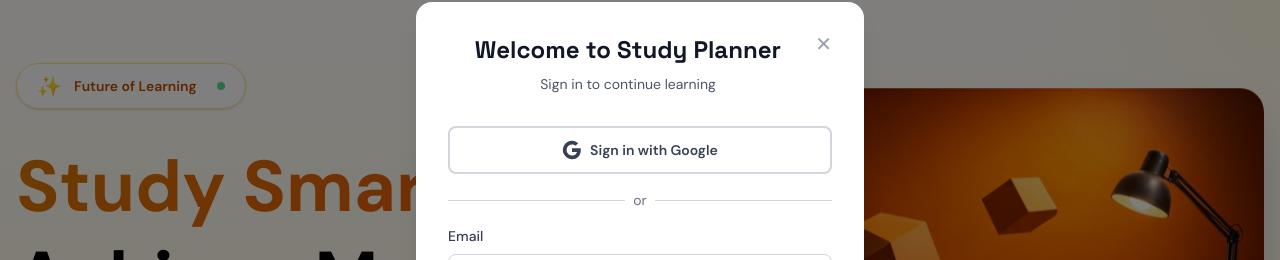
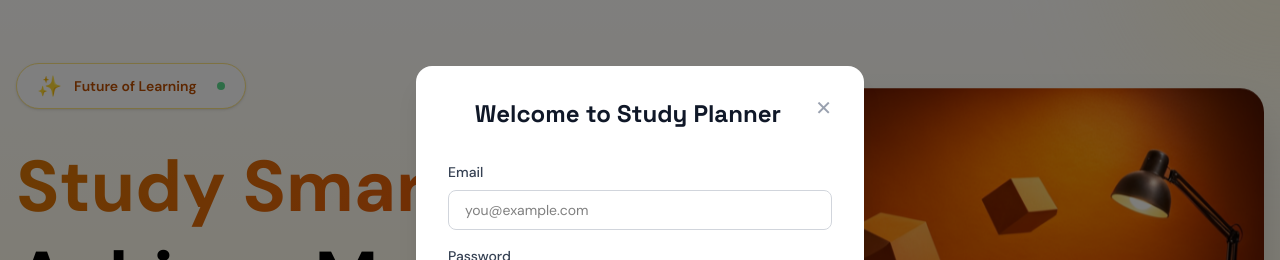
Before and after one commit to tinethkaveesha/Study-Planner, a React (Vite) app: page / in a window 1280 px wide. Both pictures are taken after a click on the button "Sign In". Shown: the part 130-390 px from the top of the page. Built offline with nearby package versions, Linux system fonts and the light colour scheme; no server answers.

Commit message:
first commit

```diff
--- a/src/components/AuthModal.jsx
+++ b/src/components/AuthModal.jsx
@@ -15,7 +15,6 @@
     const [loading, setLoading] = useState(false);
     const [error, setError] = useState("");
     const navigate = useNavigate();
-    const googleProvider = new GoogleAuthProvider();
 
     const handleChange = (e) => {
         setFormData({ ...formData, [e.target.name]: e.target.value });
@@ -87,49 +86,6 @@
         }
     };
 
-    const handleGoogleSignIn = async () => {
-        setLoading(true);
-        setError("");
-        try {
-            const result = await signInWithPopup(auth, googleProvider);
-            const user = result.user;
-
-            // Prevent admin from using Google Sign-In
-            if (user.email === ADMIN_EMAIL) {
-                setError("Admin account cannot use Google Sign-In. Please use email/password.");
-                setLoading(false);
-                return;
-            }
-
-            await setDoc(doc(db, "users", user.uid), {
-                name: user.displayName || "User",
-                email: user.email,
-                photoURL: user.photoURL || null,
-                createdAt: new Date(),
-                subscriptionPlan: null,
-            }, { merge: true });
-
-            // Initialize user data if new user (will overwrite if user already has data)
-            try {
-                await initializeUserData(user.uid, {
-                    name: user.displayName || "User",
-                    email: user.email,
-                });
-            } catch (err) {
-                // User data may already exist, which is fine
-                console.log("User data already initialized");
-            }
-
-            setFormData({ email: "", password: "", name: "", confirm: "" });
-            onClose();
-            navigate("/profile");
-            setLoading(false);
-        } catch (err) {
-            setError(err.message);
-            setLoading(false);
-        }
-    };
-
     if (!isOpen) return null;
 
     return (
@@ -148,32 +104,9 @@
                         <h2 className="text-xl sm:text-2xl font-bold text-gray-900 mb-1 sm:mb-2">
                             {isLogin ? "Welcome to Study Planner" : "Create Your Account"}
                         </h2>
-                        <p className="text-gray-600 text-xs sm:text-sm">
-                            {isLogin ? "Sign in to continue learning" : "Join thousands of students"}
-                        </p>
                     </div>
 
                     {error && <div className="mb-4 p-2 sm:p-3 bg-red-100 text-red-700 rounded-lg text-xs sm:text-sm">{error}</div>}
-
-                    <button
-                        onClick={handleGoogleSignIn}
-                        disabled={loading}
-                        className="w-full py-2 sm:py-3 mb-4 bg-white border-2 border-gray-300 text-gray-700 font-semibold rounded-lg hover:bg-gray-50 transition-all disabled:opacity-50 flex items-center justify-center gap-2 text-xs sm:text-sm min-h-10 sm:min-h-11"
-                    >
-                        <svg className="w-4 sm:w-5 h-4 sm:h-5" viewBox="0 0 24 24">
-                            <path fill="currentColor" d="M22.56 12.25c0-.78-.07-1.53-.2-2.25H12v4.26h5.92c-.26 1.37-1.04 2.53-2.21 3.31v2.77h3.57c2.08-1.92 3.28-4.74 3.28-8.09z"/>
-                            <path fill="currentColor" d="M12 23c2.97 0 5.46-.98 7.28-2.66l-3.57-2.77c-.98.66-2.23 1.06-3.71 1.06-2.86 0-5.29-1.93-6.16-4.53H2.18v2.84C3.99 20.53 7.7 23 12 23z"/>
-                            <path fill="currentColor" d="M5.84 14.09c-.22-.66-.35-1.36-.35-2.09s.13-1.43.35-2.09V7.07H2.18C1.43 8.55 1 10.22 1 12s.43 3.45 1.18 4.93l2.85-2.22.81-.62z"/>
-                            <path fill="currentColor" d="M12 5.38c1.62 0 3.06.56 4.21 1.64l3.15-3.15C17.45 2.09 14.97 1 12 1 7.7 1 3.99 3.47 2.18 7.07l3.66 2.84c.87-2.6 3.3-4.53 6.16-4.53z"/>
-                        </svg>
-                        <span className="hidden xs:inline">{`${isLogin ? "Sign in" : "Sign up"} with Google`}</span>
-                        <span className="inline xs:hidden">{isLogin ? "Sign in with Google" : "Sign up with Google"}</span>
-                    </button>
-
-                    <div className="relative mb-4">
-                        <div className="absolute inset-0 flex items-center"><div className="w-full border-t border-gray-300"></div></div>
-                        <div className="relative flex justify-center text-xs sm:text-sm"><span className="px-2 bg-white text-gray-500">or</span></div>
-                    </div>
 
                     <form onSubmit={handleSubmit} className="space-y-3 sm:space-y-4">
                         {!isLogin && (
--- a/src/pages/Home.jsx
+++ b/src/pages/Home.jsx
@@ -61,7 +61,7 @@
 
 const testimonials = [
 	{
-		name: "Yenuli Chethya",
+		name: "Chathuni Kaveesha",
 		role: "College Student",
 		text: "My GPA improved by 0.8 points in just one semester!",
 		avatar: "👩‍🎓",
```
